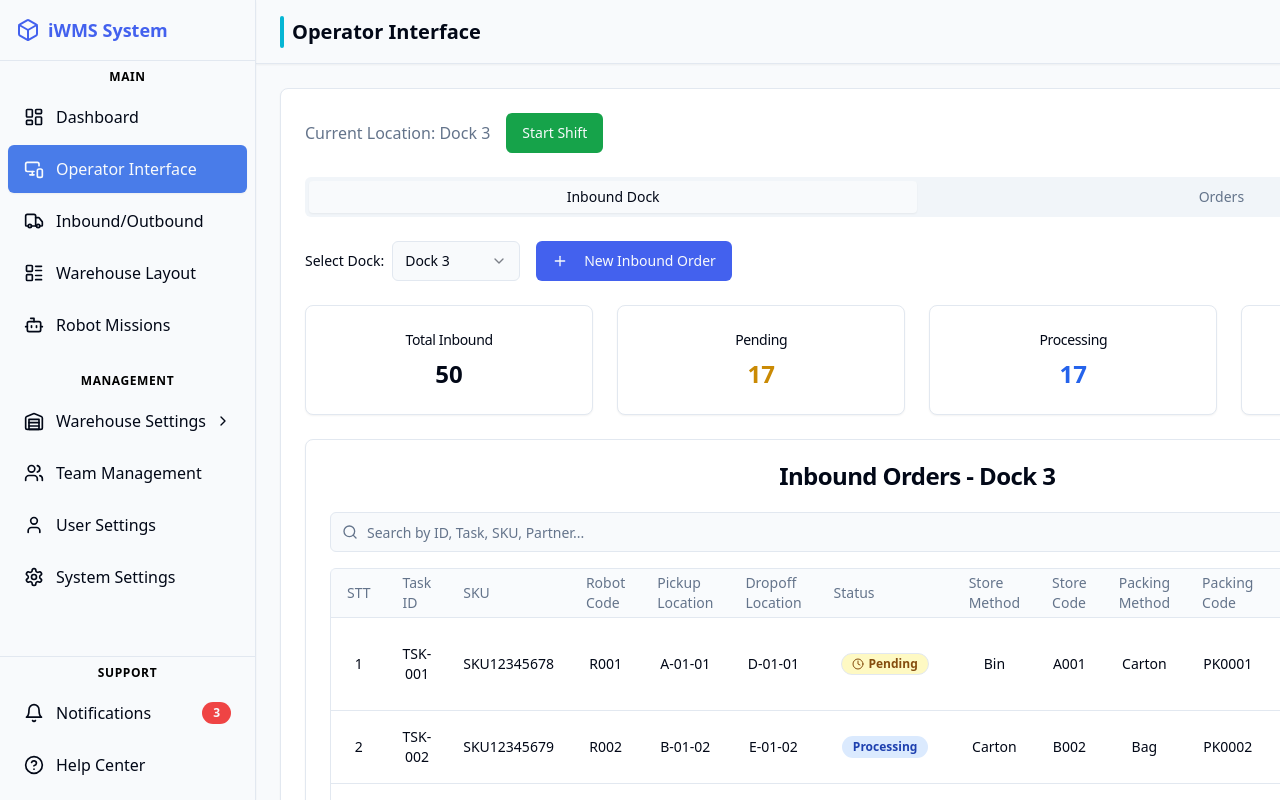
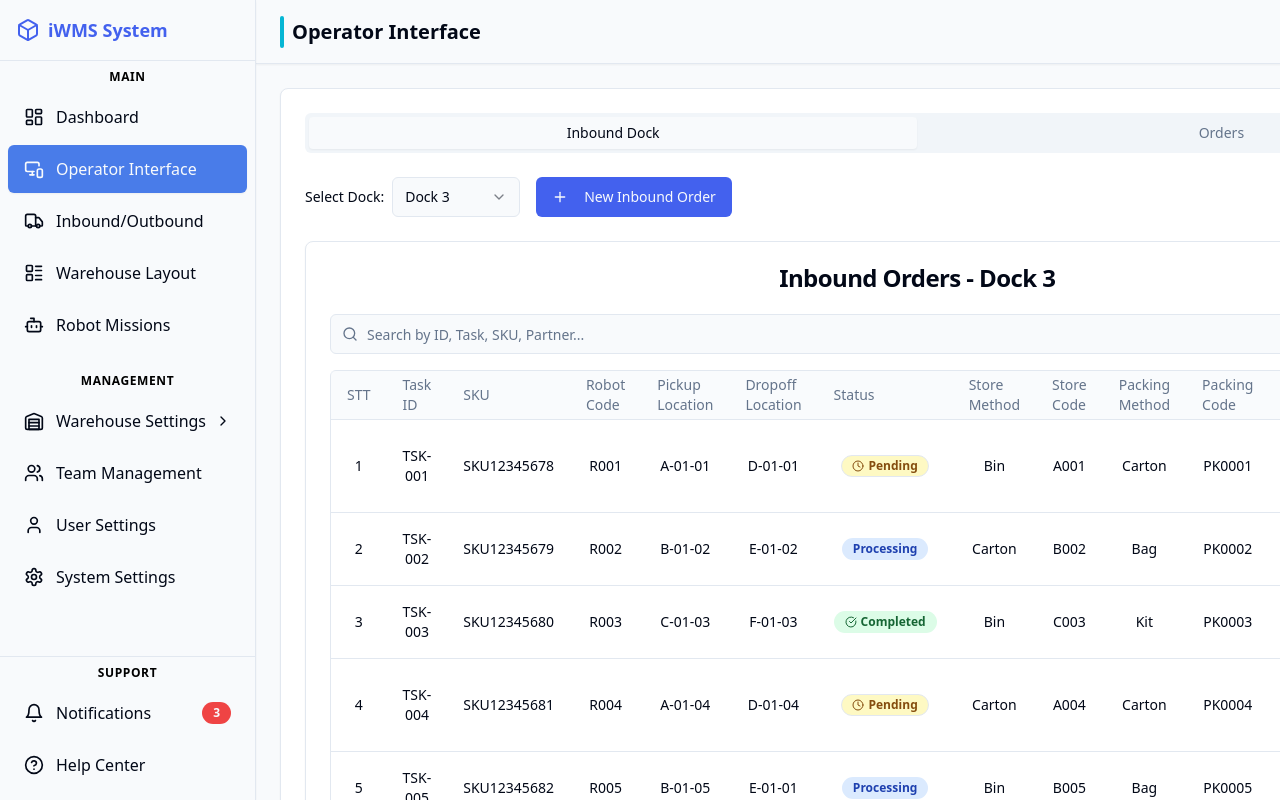
Before and after one commit to MinhHieu-03/iwms, a React (Vite) app: page /operator-interface in a window 1280 px wide. Shown: the top 800 px of the page. Built offline with nearby package versions, Linux system fonts and the light colour scheme; sample sign-in values are in the browser's storage.

Commit message:
Fix: remove unnecessary components

```diff
--- a/src/components/operator/InboundDockTab.tsx
+++ b/src/components/operator/InboundDockTab.tsx
@@ -158,7 +158,7 @@ const InboundDockTab = ({ selectedDock, setSelectedDock }: InboundDockTabProps)
       </div>
 
       {/* Statistics Cards */}
-      <div className="grid grid-cols-1 md:grid-cols-4 gap-6">
+      {/* <div className="grid grid-cols-1 md:grid-cols-4 gap-6">
         <Card>
           <CardHeader className="pb-2">
             <CardTitle className="text-sm font-medium">Total Inbound</CardTitle>
@@ -191,7 +191,7 @@ const InboundDockTab = ({ selectedDock, setSelectedDock }: InboundDockTabProps)
             <div className="text-2xl font-bold text-green-600">{stats.completed}</div>
           </CardContent>
         </Card>
-      </div>
+      </div> */}
 
       {/* Orders Table */}
       <Card>
--- a/src/pages/OperatorInterface.tsx
+++ b/src/pages/OperatorInterface.tsx
@@ -20,7 +20,7 @@ const OperatorInterface = () => {
     <div className="space-y-6">
       <Card>
         <CardContent className="pt-6">
-          <div className="flex flex-wrap items-center justify-between gap-4 mb-6">
+          {/* <div className="flex flex-wrap items-center justify-between gap-4 mb-6">
             <div className="flex flex-col sm:flex-row items-start sm:items-center gap-4">
               <p className="text-muted-foreground">
                 {t('current_location')}: {t('dock')} {selectedDock}
@@ -33,7 +33,7 @@ const OperatorInterface = () => {
                 {shiftStarted ? t('end_shift') : t('start_shift')}
               </Button>
             </div>
-          </div>
+          </div> */}
 
           <Tabs defaultValue="inbound" className="w-full">
             <TabsList className="grid w-full grid-cols-2">
```
Also changed, not shown: 2 other files (tests, documents, lock files or other folders).
